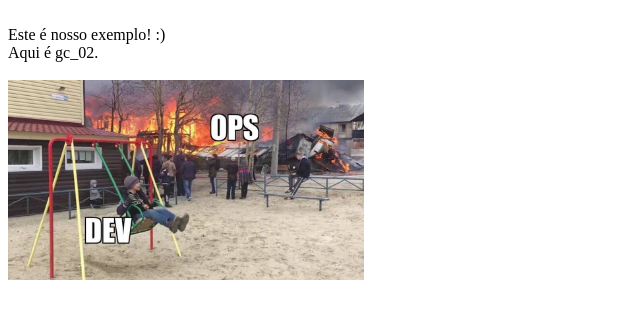
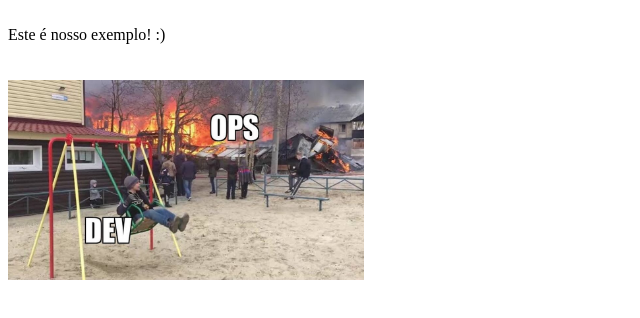
Before and after one commit to lanamesquita/ufc2020.2-gc, a plain HTML site: page index.html in a window 1280 px wide. Shown: the whole page, without its empty margins (0-640 px from the left). Drawn offline with Linux system fonts and the light colour scheme.

Commit message:
BugFix: corrigindo texto

```diff
--- a/index.html
+++ b/index.html
@@ -9,7 +9,6 @@
 <br>
 Este é nosso exemplo! :)
 <br>
-Aqui é gc_02.
 
 <br><br>
 <img src="imagem.png" height="200px">
```
